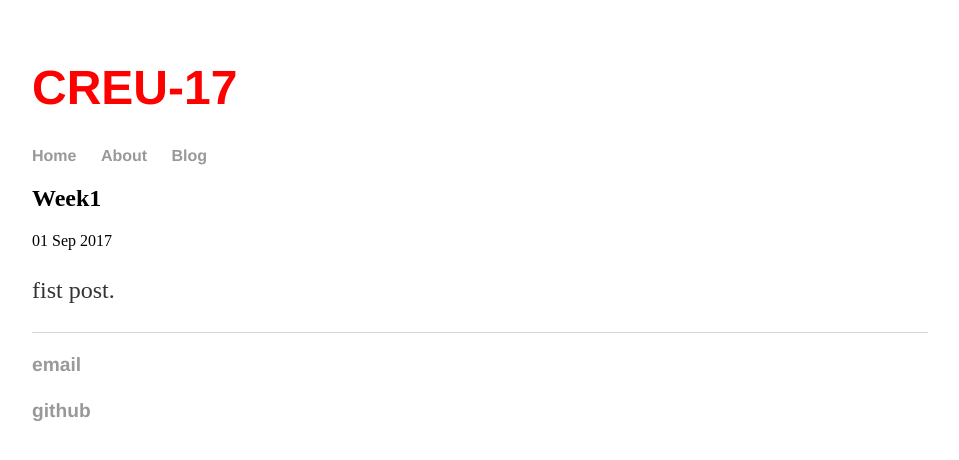
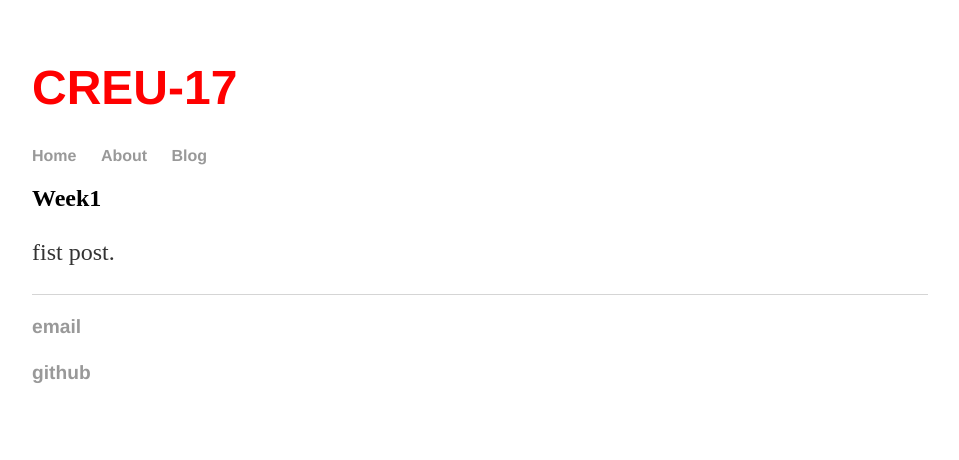
Before and after one commit to maxpaper86/CREU-Poly-17, a Jekyll site: the page built from _posts/2017-09-01-Week1.md, in a window 1280 px wide. Shown: the top 460 px of the page, without its empty margins (160-1119 px from the left). Built offline with Jekyll 4.4.1, drawn with Linux system fonts in a browser that asks for light colours.

Commit message:
Update post.html

```diff
--- a/_layouts/post.html
+++ b/_layouts/post.html
@@ -1,8 +1,6 @@
 ---
 layout: default
 ---
-<p class="data">{{ page.date | date_to_string }}</p>
-
 <div class="post">
   {{ content }}
 </div>
```
